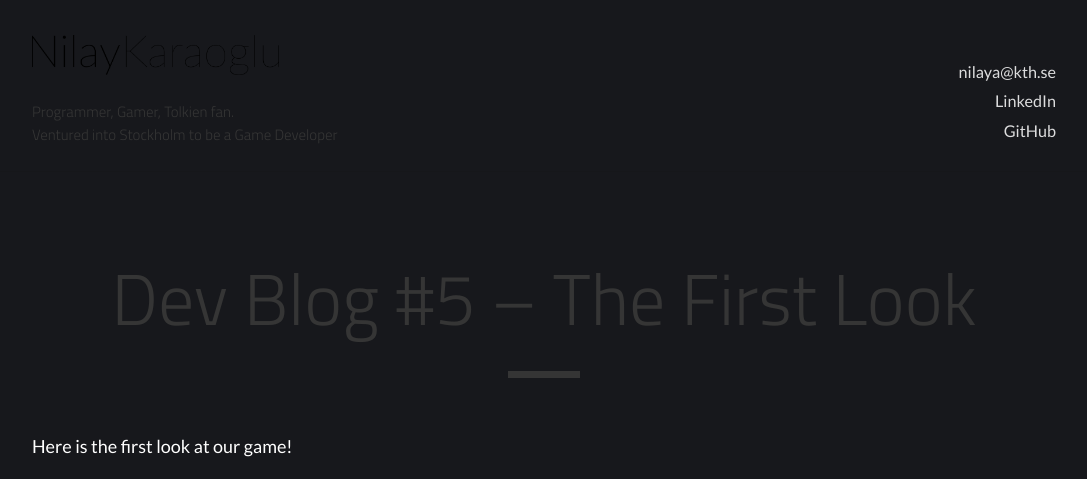
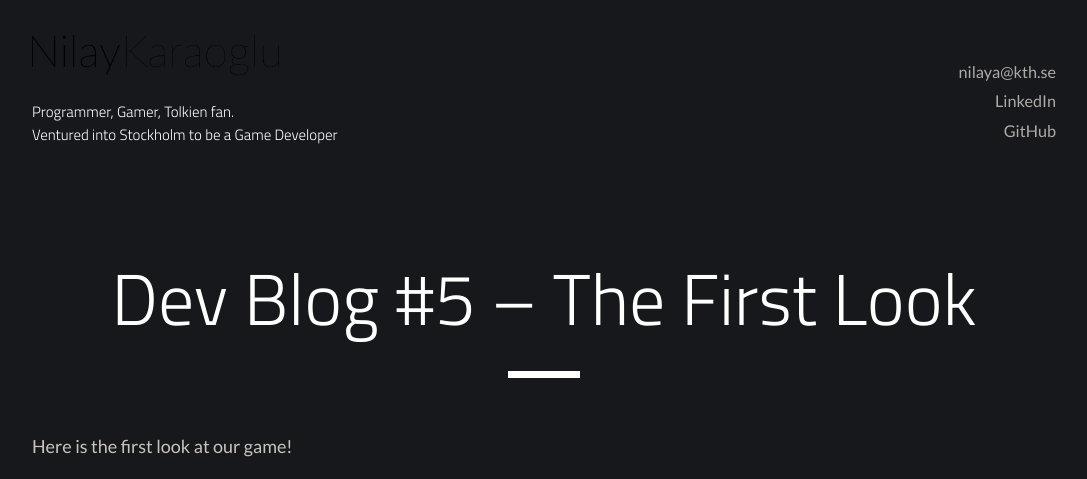
Before and after one commit to eowyn36/eowyn36.github.io, a Jekyll site: the page built from _posts/2016-11-23-the-first-look.md, in a window 1280 px wide. Shown: the top 479 px of the page, without its empty margins (96-1183 px from the left). Built offline with Jekyll 4.4.1, drawn with Linux system fonts in a browser that asks for light colours; grey boxes are pictures that could not be loaded.

Commit message:
Style updates

```diff
--- a/_sass/_catalogue.scss
+++ b/_sass/_catalogue.scss
@@ -27,7 +27,6 @@
       width: 100%;
     }
   }
-
 
   &-time {
     color: $default-color;
--- a/_sass/_variables.scss
+++ b/_sass/_variables.scss
@@ -1,5 +1,5 @@
-$default-color: #fff;
-$default-shade: #353535;
+$default-color: #C8C5BF;
+$default-shade: #fff;
 $default-tint: #aaa;
 $grey-1: #C8C5BF;
 $grey-2: #e5e5e5;
```
